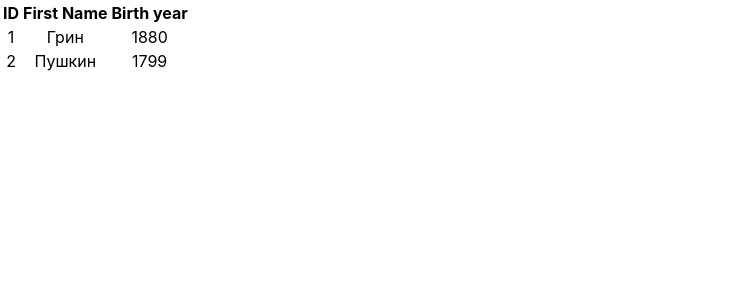
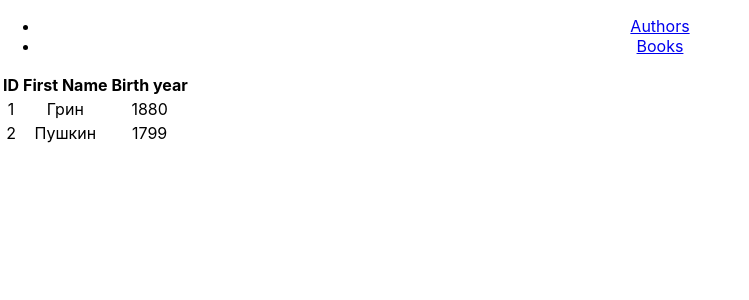
Before and after one commit to chshuk/Django_rest_framework, a React (Create React App) app in the folder library/frontend/: page / in a window 1280 px wide. Shown: the top 300 px of the page, without its empty margins (0-749 px from the left). Built offline with nearby package versions, Linux system fonts and the light colour scheme.

Commit message:
Lesson_05 Link

```diff
--- a/library/frontend/src/App.js
+++ b/library/frontend/src/App.js
@@ -3,7 +3,7 @@
 import './App.css';
 import AuthorList from './components/Author.js';
 import BookList from './components/Books.js'
-import {HashRouter, Route} from 'react-router-dom'
+import {HashRouter, Route, Link} from 'react-router-dom'
 // import axios from 'axios';
 
 
@@ -45,12 +45,20 @@
         return (
             <div className="App">
                 <HashRouter>
+                    <nav>
+                        <ul>
+                            <li>
+                                <Link to='/'>Authors</Link>
+                            </li>
+                            <li>
+                                <Link to='/books'>Books</Link>
+                            </li>
+                        </ul>
+                    </nav>
                     <Route exact path='/' component={() => <AuthorList items={this.state.authors} />} />
                     <Route exact path='/books' component={() => <BookList items={this.state.books} />} />
-
                 </HashRouter>
             </div>
-
         )
     }
 }
```
Lines whose indentation alone changed are shown as unchanged.
